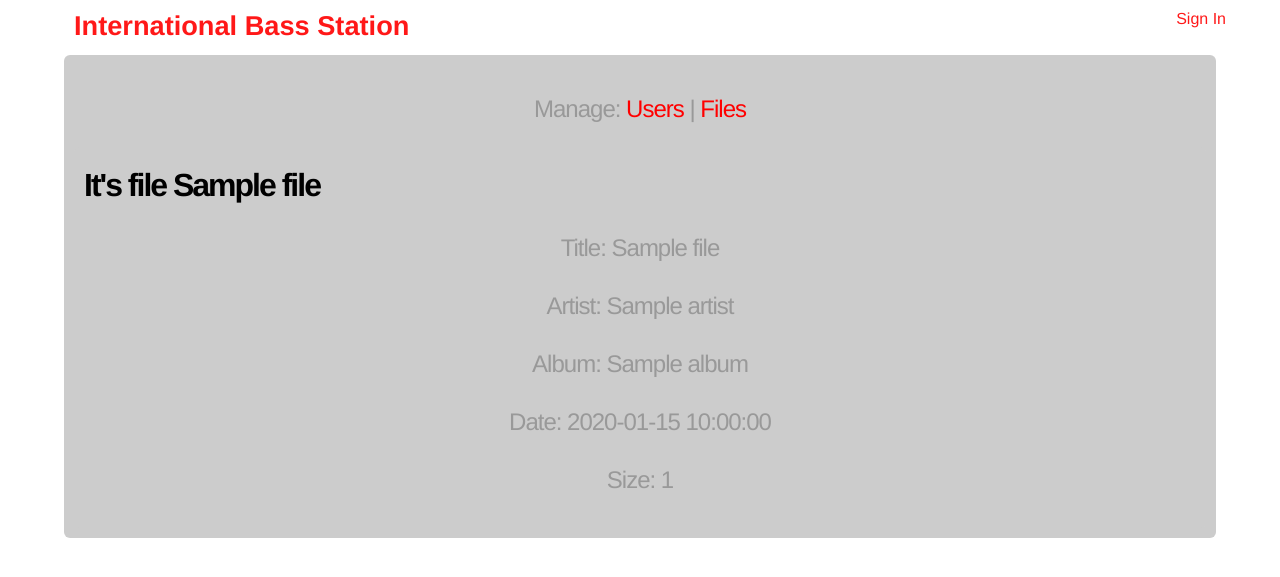
After one commit to intbass/intbass, a Flask app: template app/templates/admin/files/file.html in a window 1280 px wide. The commit adds this page. Shown: the top 577 px of the page. Run offline with Flask 2, Linux system fonts and the light colour scheme; the template is opened without the code that fills it: most values are stand-ins (such as "Sample title", 1, 10 or a date in 2020).

Commit message:
added files

```diff
--- a/app/forms.py
+++ b/app/forms.py
@@ -25,4 +25,4 @@ class UserEditForm(Form):
 				choices = [ ('0', 'disabled'),
 				('1', 'user'),
 				('2', 'dj'),
-				('11', 'admin') ])
+				('11', 'admin')])
--- a/app/static/css/main.css
+++ b/app/static/css/main.css
@@ -1,9 +1,10 @@
 body {
   margin: 0;
   padding: 0;
-  font-family: "Helvetica Neue", Helvetica, Arial, sans-serif;
+  font-family: "Helvetica New", Helvetica, Arial, sans-serif;
   color: #444;
-  background-color: #72303c;
+  background-color: #ffffff;
+  /* background-color: #72303c; */
 }
 
 /*
@@ -11,7 +12,8 @@ body {
  */
 
 header {
-  background-color: #72303c;
+  background-color: #ffffff;
+  /* background-color: #72303c; */
   /* background-color: #461930; */
   height: 35px;
   width: 100%;
@@ -51,7 +53,8 @@ span.right {
 
 div.jumbo {
   padding: 10px;
-  background-color: #461930;
+  background-color: #cccccc;
+  /* background-color: #461930; */
   /* background-color: #72303c; */
   -webkit-border-radius: 6px;
      -moz-border-radius: 6px;
@@ -63,7 +66,7 @@ h2 {
   margin-top: 10px;
   #text-align: center;
   letter-spacing: -2px;
-  color: #d9492f;
+  color: #000000;
 }
 
 h3 {
--- a/app/templates/admin.html
+++ b/app/templates/admin.html
@@ -3,23 +3,13 @@
 {% block content %}
     <div class="jumbo">
     <h3>Manage:
-       <a href="{{ url_for('admin_users') }}">Users</a>
-         | Sessions</h3>
-    </div>
-    <div class="jumbo">
+       <a href="{{ url_for('admin_users') }}">Users</a> |
+       <a href="{{ url_for('admin_files') }}">Files</a>
+    </h3>
     {% if self.subcontent() %}
         {% block subcontent %}{% endblock %}
     {% else %}
         <h2>Show some radio stats or something here.</h2>
     {% endif %}
-    {# <h2>Sessions:</h2>
-    <h3>
-    {% for session in sessions %}
-        {{ session.id }}
-        {{ session.name }}
-        {{ session.date }}
-        {{ session.filename }}
-        <br>
-    {% endfor %} #}
     </div>
 {% endblock %}
--- /dev/null
+++ b/app/templates/admin/files/file.html
@@ -0,0 +1,13 @@
+{% extends "admin.html" %}
+
+{% block subcontent %}
+<div class="jumbo">
+    <h2>It's file {{ file.name}}</h2>
+    <h3>Title: {{ file.title }}</h3>
+    <h3>Artist: {{ file.artist }}</h3>
+    <h3>Album: {{ file.album }}</h3>
+    <h3>Date: {{ file.date_recorded }}</h3>
+    <h3>Size: {{ file.size }}</h3>
+</div>
+
+{% endblock %}
--- a/app/views.py
+++ b/app/views.py
@@ -5,7 +5,9 @@ from flask.ext.login import login_user, logout_user, current_user, login_require
 from forms import LoginForm, IPForm, UserEditForm
 from hashlib import sha256
 from app import app, db, lm
-from models import Sessions, Users, ROLE_USER, ROLE_ADMIN
+from models import Users, ROLE_USER, ROLE_ADMIN, File
+
+import os
 
 #app = Flask(__name__)
 
@@ -32,6 +34,29 @@ def admin():
     return render_template('admin.html',
             sessions = sessions,
             users = users)
+
+@app.route('/admin/files', methods=['GET'])
+@login_required
+def admin_files():
+    thefiles = []
+    path = app.config['FILE_PATH']
+
+    for root, dirs, files in os.walk(path):
+        for f in files:
+            thefiles.append(os.path.relpath(os.path.join(root, f), path))
+
+    return render_template('admin/files/index.html',
+                           files=thefiles)
+
+@app.route('/admin/files/<path:path>', methods=['GET', 'POST'])
+@login_required
+def admin_file(path):
+    try:
+        file = File(os.path.join(app.config['FILE_PATH'],path))
+        return render_template('admin/files/file.html', file=file)
+    except:
+        flash('Error opening file ' + os.path.join(app.config['FILE_PATH'],path) )
+        return redirect(url_for('admin_files'))
 
 @app.route('/admin/users', methods=['GET', 'POST'])
 @app.route('/admin/users/', methods=['GET', 'POST'])
@@ -82,7 +107,6 @@ def edituser(id):
                 db.session.commit()
                 flash('Role changed to ' + str(user.role), 'success')
             except:
-                raise
                 flash('Role change error', 'error')
 
         return render_template('admin/users/edit.html',
```
Also changed, not shown: app/models.py (+28 -11 lines), app/templates/admin/files/index.html (added, +19 -0 lines), requirements.txt (added, +18 -0 lines), 2 other files.
